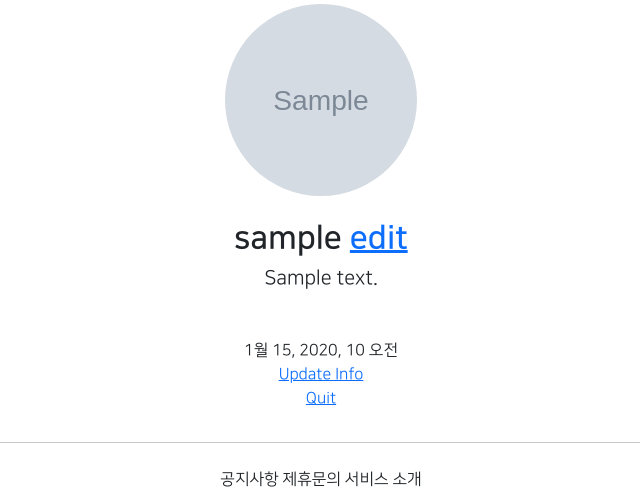
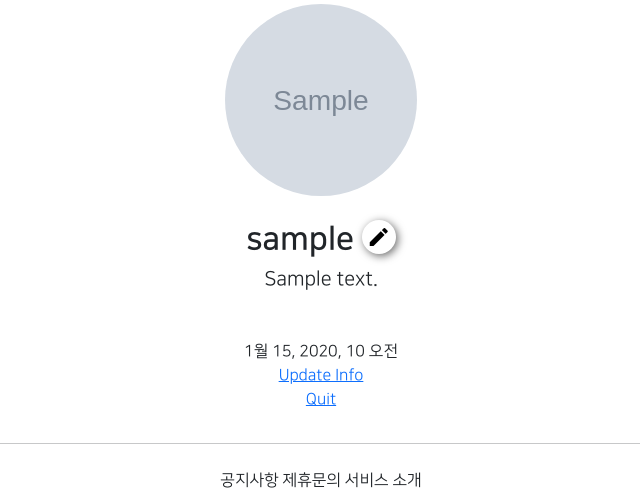
Before and after one commit to tkekdzhd/gis_0702_2, a Django app: page /accounts/detail/1 in a window 1280 px wide. Shown: the part 269-763 px from the top of the page, without its empty margins (319-959 px from the left). Run offline with Django 3.2, Linux system fonts and the light colour scheme; a user stored in the database is signed in; tables that the repository leaves empty hold one stand-in row (values such as "Sample post"); grey boxes marked "Sample" are stand-in pictures; parts of the project's set-up code (start-up, migrations or seed data) failed here and were passed over; some libraries are stand-ins or nearby versions.

Commit message:
0730 commit 1

```diff
--- a/accountapp/templates/accountapp/detail.html
+++ b/accountapp/templates/accountapp/detail.html
@@ -10,7 +10,8 @@
                 <h2 class="NNS_B">
                     {{ target_user.profile.nickname }}
                         {% if target_user == user %}
-                            <a href="{% url 'profileapp:update' pk=target_user.profile.pk %}">
+                            <a href="{% url 'profileapp:update' pk=target_user.profile.pk %}"
+                            class="material-icons round_button">
                                 edit
                             </a>
                         {% endif %}
--- a/static/base.css
+++ b/static/base.css
@@ -29,3 +29,16 @@
 .NNS_B{
     font-family: 'NanumSquareB', cursive;
 }
+
+.round_button{
+    color: black;
+    text-decoration: none;
+    box-shadow: 2px 2px 8px dimgray;
+    border-radius: 20rem;
+    /*border: 1px solid #000;*/
+    padding: .3rem;
+}
+
+.round_button:hover{
+    color: dimgray;
+}
--- a/templates/head.html
+++ b/templates/head.html
@@ -18,6 +18,11 @@
 
     {#  IMPORT CSS LINK  #}
     <link rel="stylesheet" type="text/css" href="{% static 'base.css' %}">
+
+    {#  MATERIAL ICON LINK  #}
+    <link href="https://fonts.googleapis.com/css2?family=Material+Icons"
+      rel="stylesheet">
+
 
     {#  FONT  #}
     <style>
```
